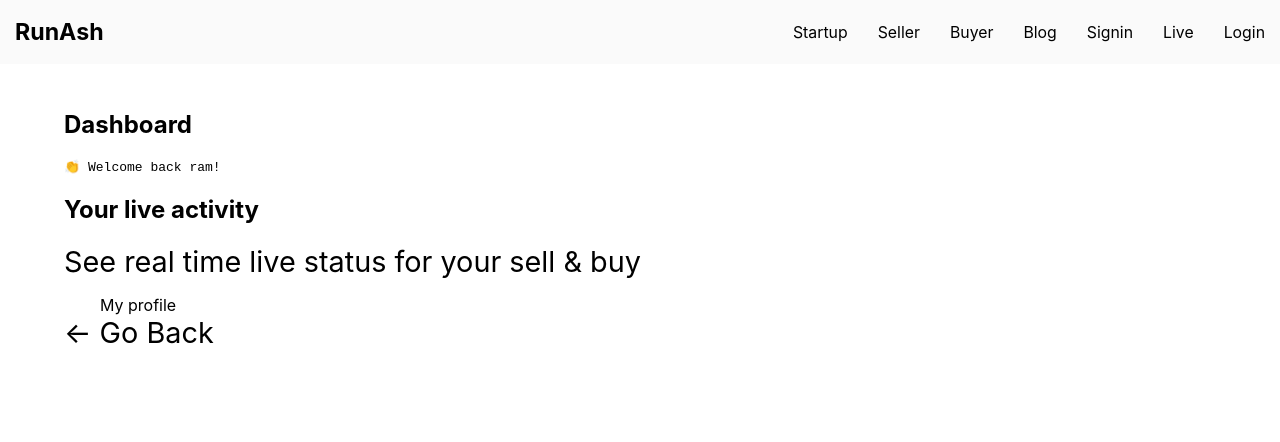
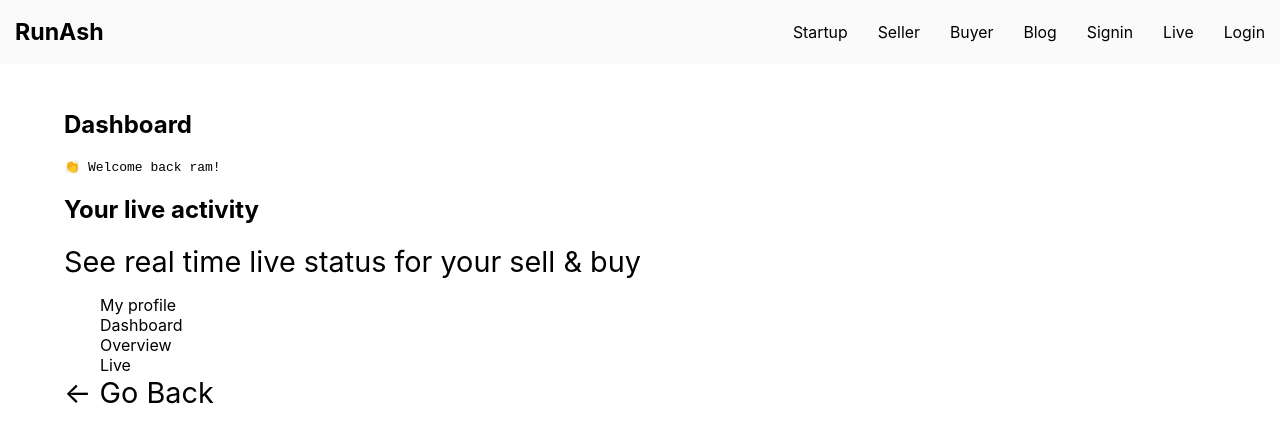
Before and after one commit to rammurmu/next, a Next.js app: page /dashboard in a window 1280 px wide. Shown: the top 442 px of the page. Built offline with nearby package versions, Linux system fonts and the light colour scheme.

Commit message:
Update dashboard.js

```diff
--- a/pages/dashboard.js
+++ b/pages/dashboard.js
@@ -12,12 +12,27 @@ export default function Dashboard() {
         <div className={styles.description}><code className={styles.code}>👏 Welcome back ram!</code></div>
         <h2 className={styles.description}>
         Your live activity</h2>
-        <p>See real time live status for your sell & buy</p>
+        <p className={styles.description}>See real time live status for your sell & buy</p>
         <div className={styles.nav}>
          <ul>
            <li>
             <Link href="/">
             <a>My profile</a>
+            </Link>
+           </li>
+           <li>
+            <Link href="/">
+            <a>Dashboard</a>
+            </Link>
+           </li>
+           <li>
+            <Link href="/">
+            <a>Overview</a>
+            </Link>
+           </li>
+           <li>
+            <Link href="/">
+            <a>Live</a>
             </Link>
            </li>
         </ul>
```
